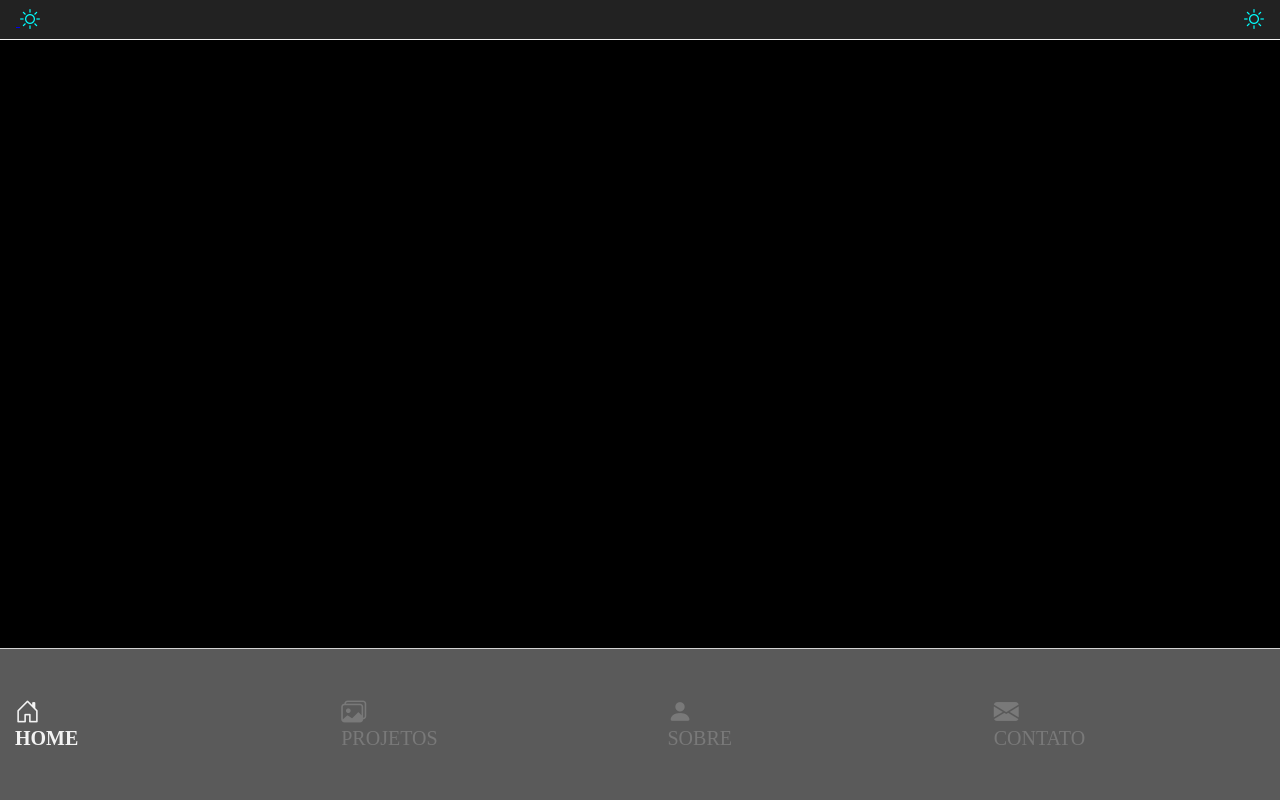
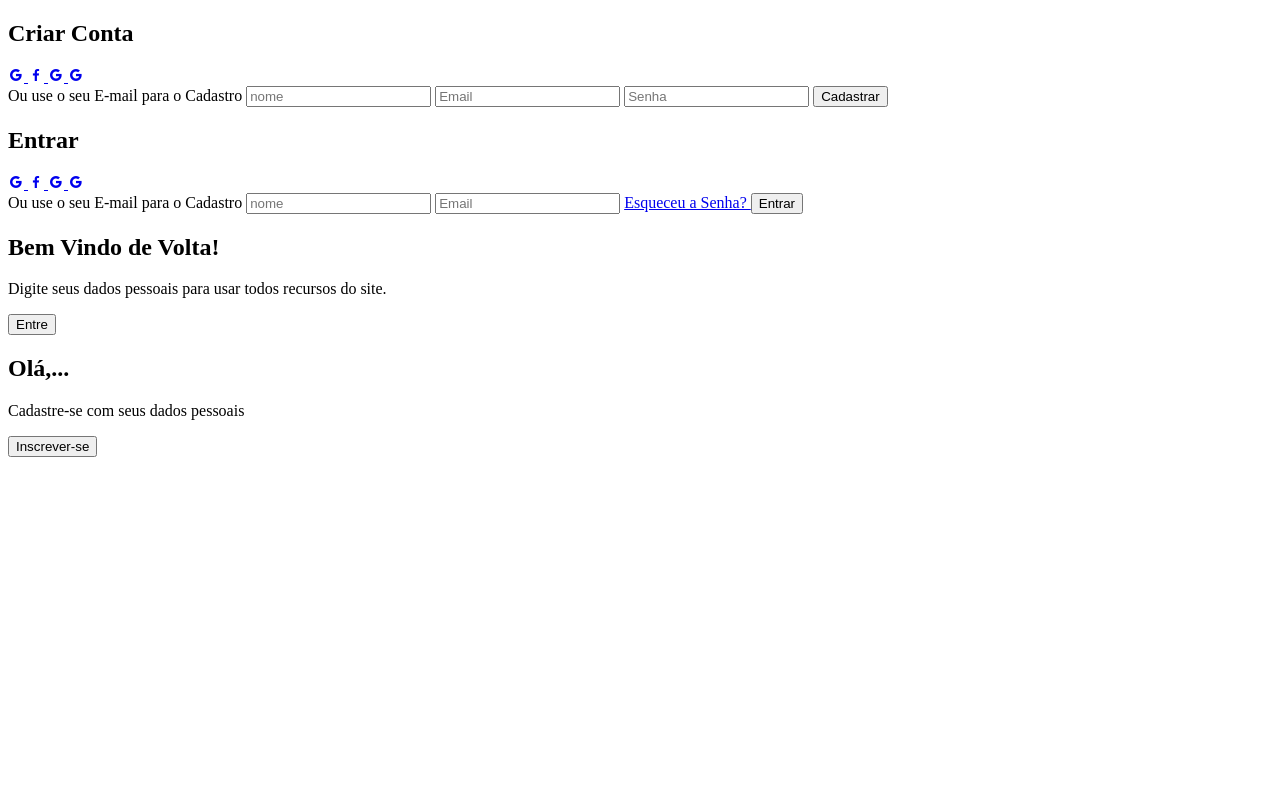
Before and after one commit to santgaborges/Gabriel-Santana-Portif-lio, a plain HTML site: page index.html in a window 1280 px wide. Drawn offline with nearby package versions, Linux system fonts and the light colour scheme.

Commit message:
Add files via upload

```diff
--- a/index.html
+++ b/index.html
@@ -1,116 +1,96 @@
 <!DOCTYPE html>
 <html lang="pt-br">
-
 <head>
     <meta charset="UTF-8">
     <meta name="viewport" content="width=device-width, initial-scale=1.0">
-    <title>Gustavo Feriani | Portfólio</title>
+    <title>Login</title>
+    <link href='https://unpkg.com/boxicons@2.1.4/css/boxicons.min.css' rel='stylesheet'>
 
-    <link rel="stylesheet" href="css/style.css">
 
-    <!-- BootStrap Icons -->
-    <link rel="stylesheet" href="https://cdn.jsdelivr.net/npm/bootstrap-icons@1.11.3/font/bootstrap-icons.min.css">
 </head>
 
+
 <body>
+    <section id="" class="">
 
-    <!-- MENU -->
-    <header id="header">
-        <!-- menu desktop -->
-        <nav class="header-nav">
-            <ul class="menu menu-principal"> <!-- lista nao ordenada -->
-                <li class="menu-item">
-                    <a href="#home" class="menu-link active">
-                        <span class="menu-texto"> home </span>
+
+        <div class="from-container">
+            <form>
+                <h1>Criar Conta</h1>
+                <div class="social-icons">
+                    <a href="/" class="icon">
+                        <i class='bx bxl-google'></i>
                     </a>
-                </li>
-                <li class="menu-item">
-                    <a href="#projetos" class="menu-link">
-                        <span class="menu-texto"> Projetos </span>
+                    <a href="/" class="icon">
+                        <i class='bx bxl-facebook'></i>
                     </a>
-                </li>
-                <li class="menu-item">
-                    <a href="#sobre" class="menu-link">
-                        <span class="menu-texto"> Sobre </span>
+                    <a href="/" class="icon">
+                        <i class='bx bxl-google'></i>
                     </a>
-                </li>
-                <li class="menu-item">
-                    <a href="#contato" class="menu-link">
-                        <span class="menu-texto"> Contato </span>
+                    <a href="/" class="icon">
+                        <i class='bx bxl-google'></i>
                     </a>
-                </li>
-            </ul>
-        </nav> <!-- Fim menu desktop -->
 
-        <!-- logo -->
-        <div>
-            <a href="#">
-
-                <img src="" alt="">
-                <i class="bi bi-sun"> </i>
-            </a>
+                </div>
+            <span>Ou use o seu E-mail para o Cadastro</span>
+            <input type="text" placeholder="nome">
+            <input type="email" placeholder="Email">
+            <input type="password" placeholder="Senha">
+            <Button>Cadastrar</Button>
+           </form>
         </div>
 
-        <!-- trocar cor tema -->
-        <div class="header-toggle">
-            <i id="toggleTheme" class="bi bi-sun"></i>
+        <div class="from-container sign-in">
+            <form>
+                <h1>Entrar</h1>
+                <div class="social-icons">
+                    <a href="/" class="icon">
+                        <i class='bx bxl-google'></i>
+                    </a>
+                    <a href="/" class="icon">
+                        <i class='bx bxl-facebook'></i>
+                    </a>
+                    <a href="/" class="icon">
+                        <i class='bx bxl-google'></i>
+                    </a>
+                    <a href="/" class="icon">
+                        <i class='bx bxl-google'></i>
+                    </a>
+
+                </div>
+            <span>Ou use o seu E-mail para o Cadastro</span>
+
+            <input type="text" placeholder="nome">
+            <input type="email" placeholder="Email">
+
+            <a href="#">
+                Esqueceu a Senha?
+            </a>
+
+            <button>Entrar</button>
+
+           </form>
         </div>
 
-    </header>
-    <!-- FIM MENU DESKTOP -->
+        <div class="toggle-teme">
+            <div class="toggle">
+                <div class="toggle-painel toggle-left">
+                    <h2>Bem Vindo de Volta!</h2>
+                    <p>Digite seus dados pessoais para usar todos recursos do site.</p>
+                    <button class="hidden" id="login"> Entre </button>
+                </div>
 
-    <!-- Menu Mobile -->
-    <nav class="nav-mobile">
-        <ul class="menu menu-mobile">
-            <li class="menu-item">
-                <a href="#home" class="menu-link active">
-                    <i class="menu-icone bi bi-house-door"></i>
-                    <span class="menu-texto">
-                        Home
-                    </span>
-                </a>
-            </li>
+                <div class="toggle-painel toggle right">
+                    <h2>Olá,...</h2>
+                    <p>Cadastre-se com seus dados pessoais</p>
+                    <button class="hidden" id="Register"> Inscrever-se</button>
 
-            <li class="menu-item">
-                <a href="#projetos" class="menu-link">
-                    <i class="menu-icone bi bi-images"></i>
-                    <span class="menu-texto">
-                        Projetos
-                    </span>
-                </a>
-            </li>
+                </div>
 
-            <li class="menu-item">
-                <a href="#sobre" class="menu-link">
-                    <i class="menu-icone bi bi-person-fill"></i>
-                    <span class="menu-texto">
-                        Sobre
-                    </span>
-                </a>
-            </li>
+            </div>
+        </div>
 
-            <li class="menu-item">
-                <a href="#contato" class="menu-link">
-                    <i class="menu-icone bi bi-envelope-fill"> </i>
-                    <span class="menu-texto">
-                        Contato
-                    </span>
-                </a>
-            </li>
-        </ul>
-    </nav>
-    <!-- Fim Menu Mobile -->
 
-    <main id="home">
-        <div class="main-content">
-
-            <h1>
-
-            </h1>
-
-        </div>
-    </main>
-
+    </section>
 </body>
-
 </html>
--- /dev/null
+++ b/style.css
@@ -0,0 +1,13 @@
+@import url('https://fonts.googleapis.com/css2?family=Belleza&family=Montserrat:ital,wght@0,100..900;1,100..900&display=swap');
+
+*{
+    margin: ;
+    padding: ;
+    box-sizing: ;
+    font-family: "Montserrat", sans-serif;
+}
+
+body{
+    background-color: azure;
+   background: linear-gradient(#999);
+}
```
